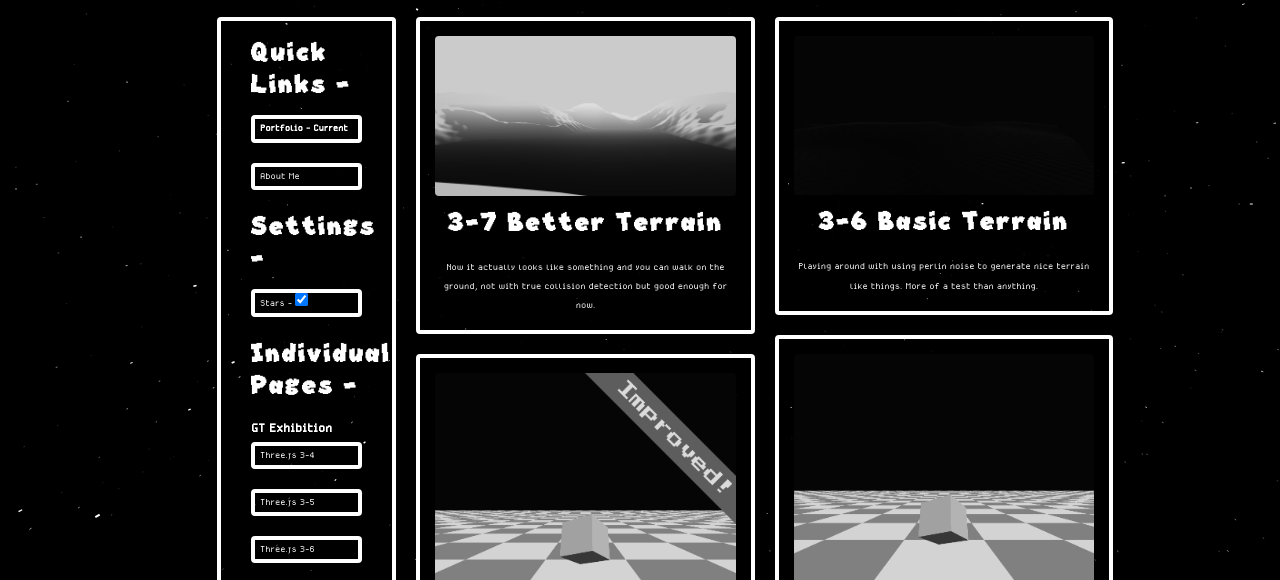
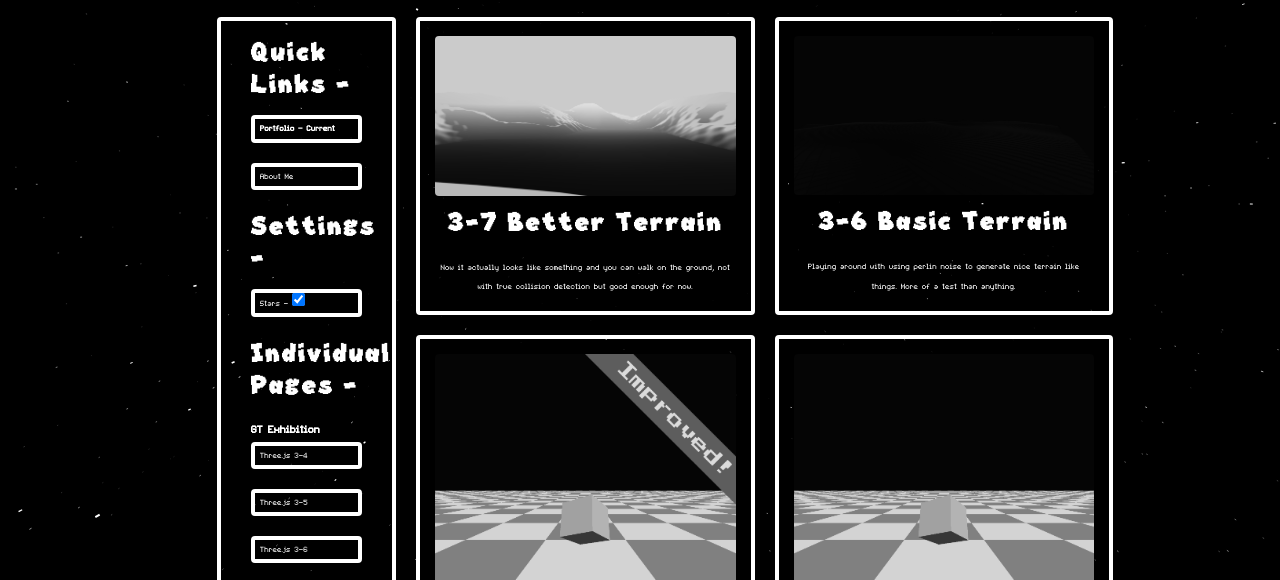
Before and after one commit to ForgottenKiwi/ForgottenKiwi.github.io, a plain HTML site: page index.html in a window 1280 px wide. Shown: the part 207-787 px from the top of the page. Drawn offline with Linux system fonts and the light colour scheme; a web font is replaced by a local one.

Commit message:
more more readable small text

```diff
--- a/style.css
+++ b/style.css
@@ -21,6 +21,11 @@
 @font-face {
   font-family: 'MedodicaRegular';
   src: url(fonts/MedodicaRegular.otf) format('opentype');
+}
+
+@font-face {
+  font-family: 'EXEPixelPerfect';
+  src: url(fonts/EXEPixelPerfect.ttf) format('truetype');
 }
 
 html,
@@ -81,7 +86,7 @@ h2, h3 {
 
 /* Body Styling */
 body {
-  font-family: "MedodicaRegular", serif;
+  font-family: "EXEPixelPerfect", serif;
   font-weight: 400;
   font-style: normal;
   line-height: 1.6;
```
Also changed, not shown: fonts/EXEPixelPerfect.ttf (added).
